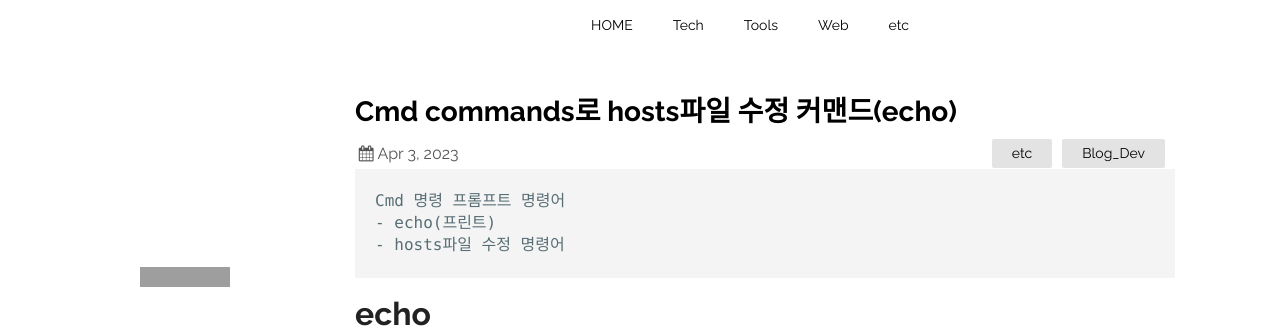
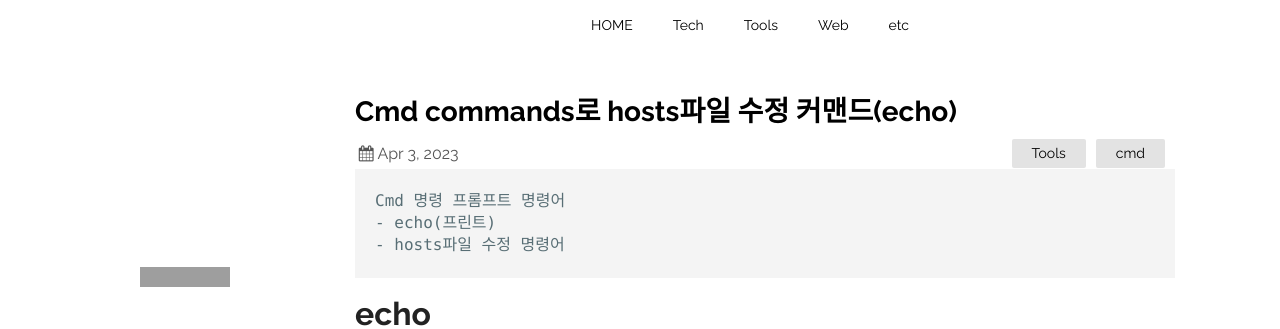
Before and after one commit to jbro321/jbro321.github.io, a Jekyll site: the page built from _posts/Tools/cmd/2023-04-03-cmd_commands.md, in a window 1280 px wide and 1175 px high. Shown: the top 329 px of the window. Built offline with Jekyll 4.4.1, drawn with Linux system fonts in a browser that asks for light colours; comment, search, counter and statistics services are not loaded; grey boxes are pictures that could not be loaded.

Commit message:
chg category

````diff
--- a/_posts/Tools/cmd/2023-04-03-cmd_commands.md
+++ b/_posts/Tools/cmd/2023-04-03-cmd_commands.md
@@ -2,7 +2,7 @@
 layout: post
 title:  "Cmd commands로 hosts파일 수정 커맨드(echo)"
 date:   2023-04-03 10:15:36 +0900
-categories: etc Blog_Dev
+categories: Tools cmd
 ---
 ```
 Cmd 명령 프롬프트 명령어
````
